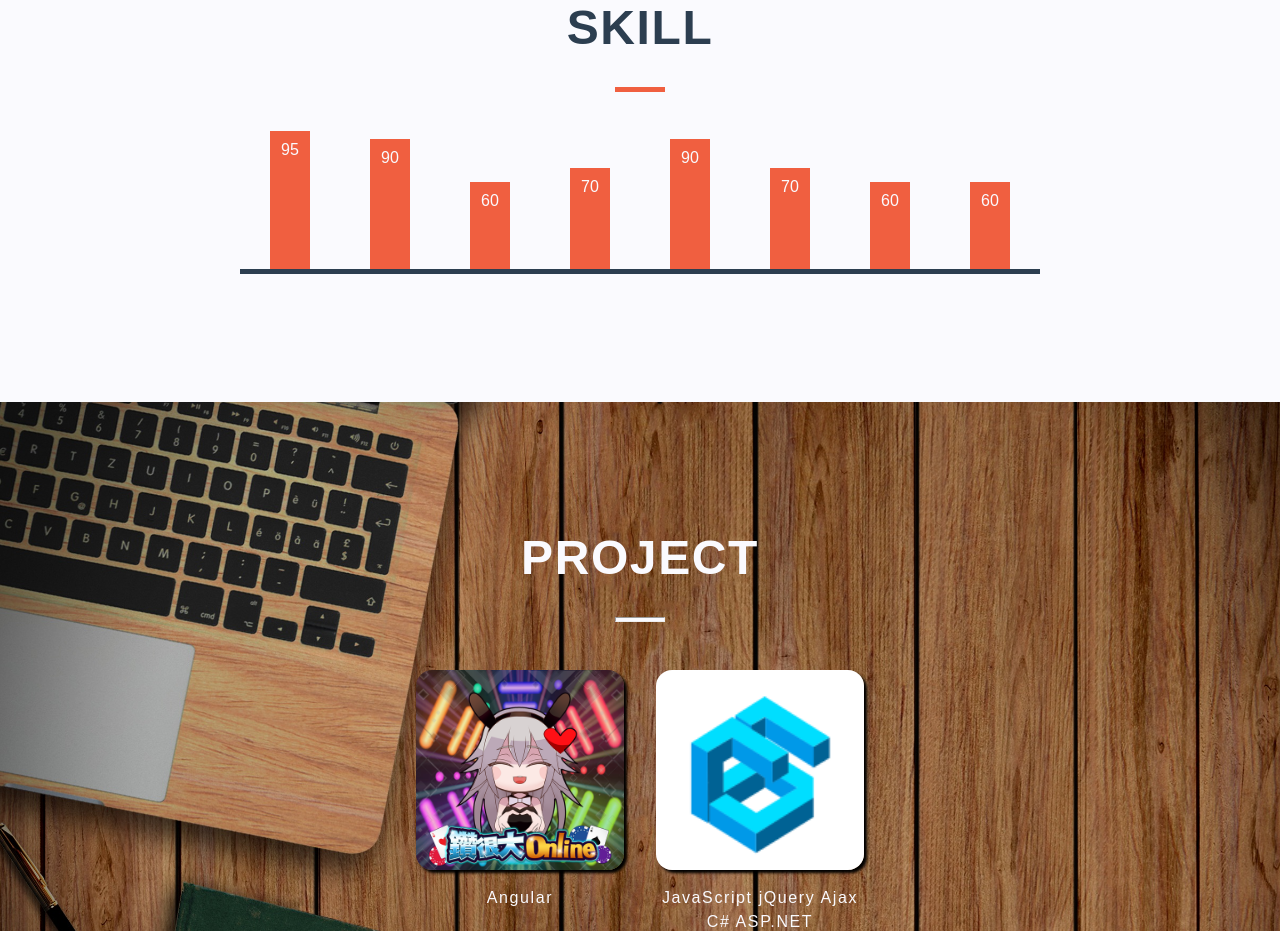
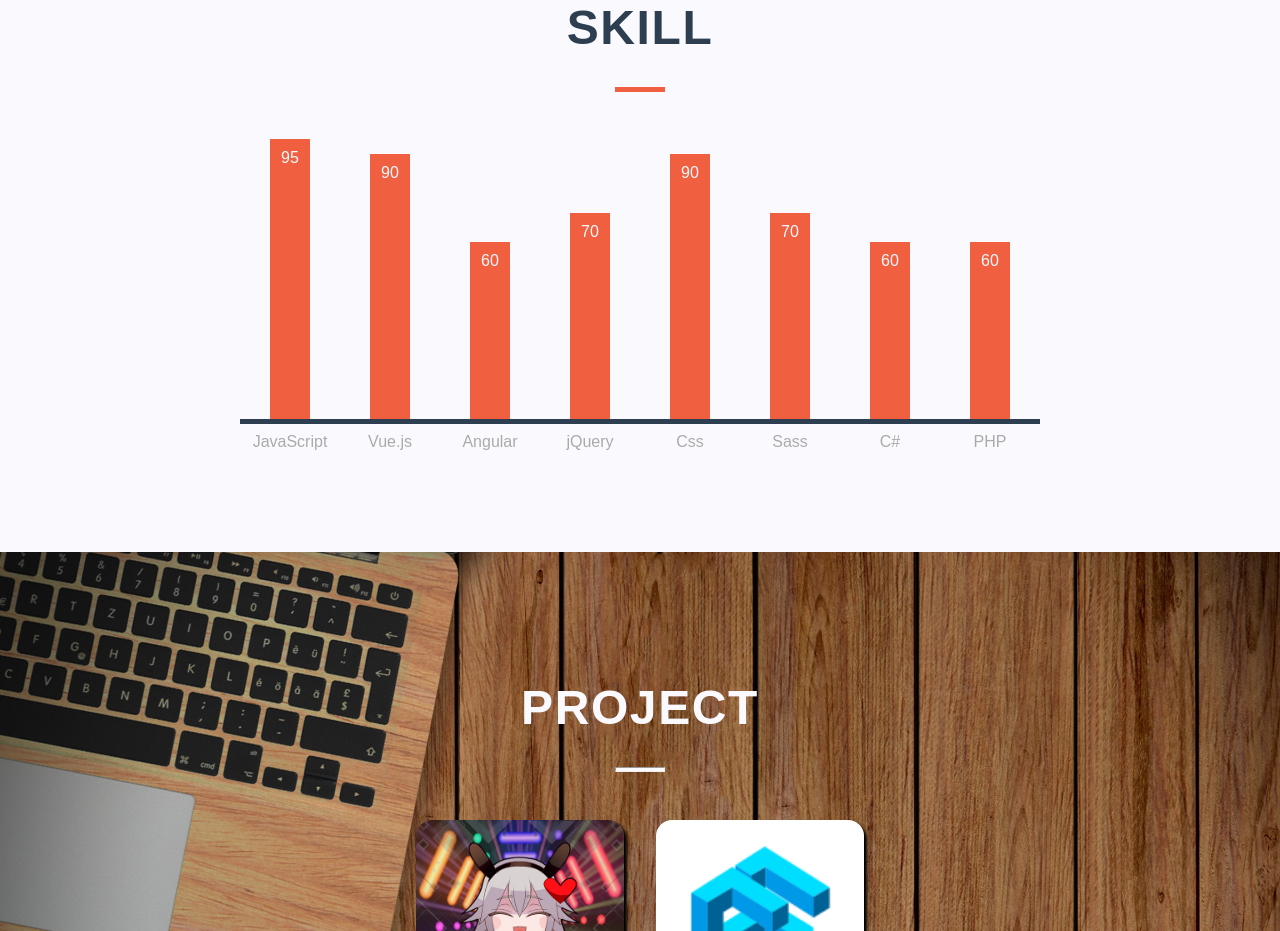
Before and after one commit to chiehlin0117/my_cv, a Vue app: page /#/ in a window 1280 px wide. Shown: the part 1620-2551 px from the top of the page. Built offline with nearby package versions, Linux system fonts and the light colour scheme.

Commit message:
20211207

```diff
--- a/src/components/Skill.vue
+++ b/src/components/Skill.vue
@@ -8,7 +8,7 @@
           v-for="item in chart_data"
           :key="item"
           :style="{ height: item.value + '%' }"
-          :class="(item.name, chart_item)"
+          :class="chart_item"
         >
           {{ item.value }}
         </div>
@@ -79,7 +79,7 @@ hr {
   display: flex;
   align-items: flex-end;
   justify-content: space-around;
-  height: 150px;
+  height: 300px;
   background-color: #fafafe;
   border-bottom: 5px solid #2c3e50;
 }
@@ -118,7 +118,7 @@ hr {
   color: #317f81;
 }
 
-.JavaScript::before {
+.chart-item:nth-child(1):before {
   content: "JavaScript";
   position: absolute;
   left: 50%;
@@ -126,16 +126,15 @@ hr {
   transform: translateX(-50%);
   color: #aaaaaa;
 }
-.Vue::before {
+.chart-item:nth-child(2):before {
   content: "Vue.js";
   position: absolute;
   left: 50%;
   bottom: -2rem;
   transform: translateX(-50%);
   color: #aaaaaa;
-  color: #aaaaaa;
 }
-.Angular::before {
+.chart-item:nth-child(3):before {
   content: "Angular";
   position: absolute;
   left: 50%;
@@ -143,7 +142,7 @@ hr {
   transform: translateX(-50%);
   color: #aaaaaa;
 }
-.jQuery::before {
+.chart-item:nth-child(4):before {
   content: "jQuery";
   position: absolute;
   left: 50%;
@@ -151,7 +150,7 @@ hr {
   transform: translateX(-50%);
   color: #aaaaaa;
 }
-.Css::before {
+.chart-item:nth-child(5):before {
   content: "Css";
   position: absolute;
   left: 50%;
@@ -159,7 +158,7 @@ hr {
   transform: translateX(-50%);
   color: #aaaaaa;
 }
-.Sass::before {
+.chart-item:nth-child(6):before {
   content: "Sass";
   position: absolute;
   left: 50%;
@@ -167,7 +166,7 @@ hr {
   transform: translateX(-50%);
   color: #aaaaaa;
 }
-.C::before {
+.chart-item:nth-child(7):before {
   content: "C#";
   position: absolute;
   left: 50%;
@@ -175,7 +174,7 @@ hr {
   transform: translateX(-50%);
   color: #aaaaaa;
 }
-.PHP::before {
+.chart-item:nth-child(8):before {
   content: "PHP";
   position: absolute;
   left: 50%;
--- a/src/router/index.js
+++ b/src/router/index.js
@@ -10,10 +10,7 @@ const routes = [
   {
     path: '/about',
     name: 'AboutPage',
-    // route level code-splitting
-    // this generates a separate chunk (about.[hash].js) for this route
-    // which is lazy-loaded when the route is visited.
-    component: () => import(/* webpackChunkName: "about" */ '../views/AboutPage.vue')
+    component: () => import('../views/AboutPage.vue')
   }
 ]
 
```
